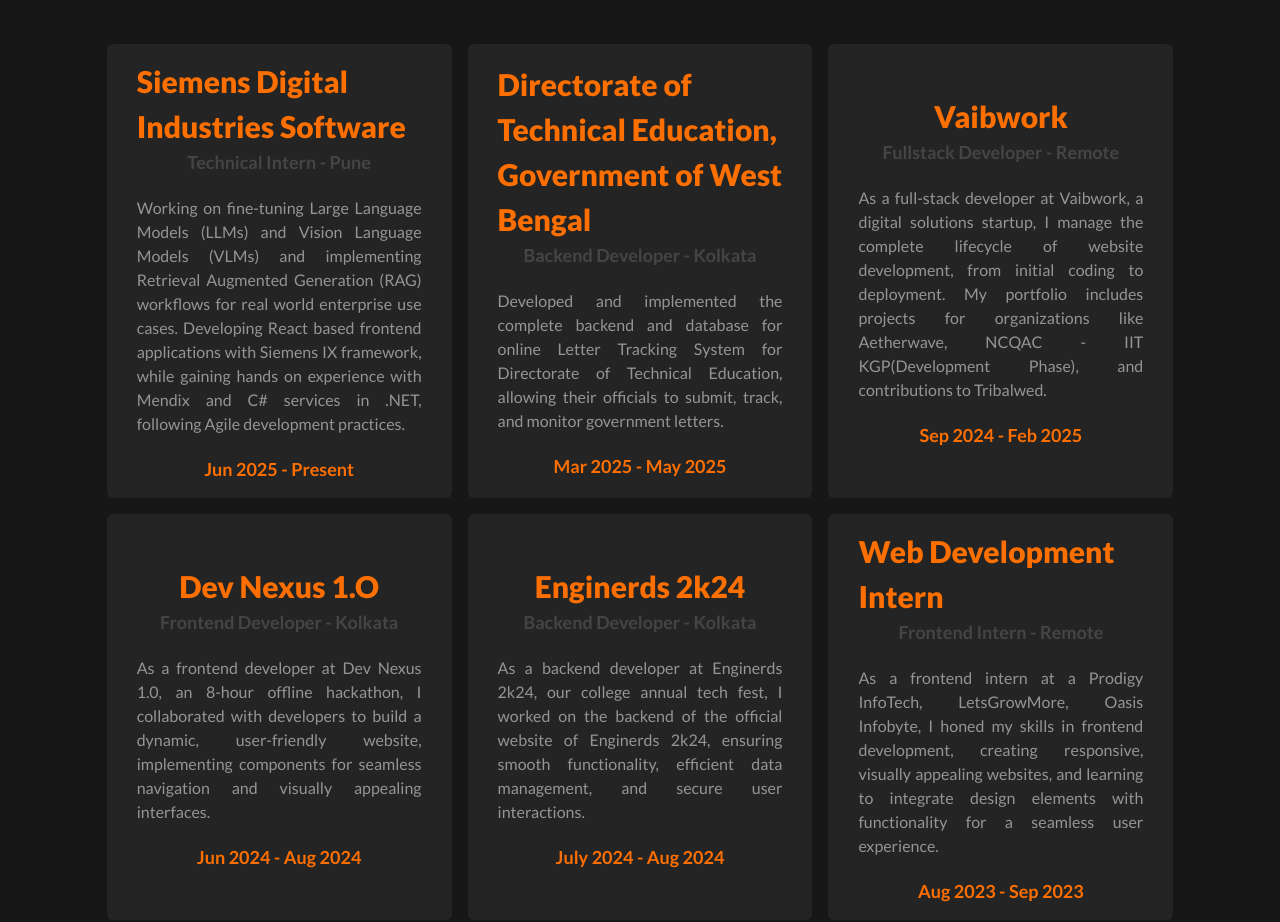
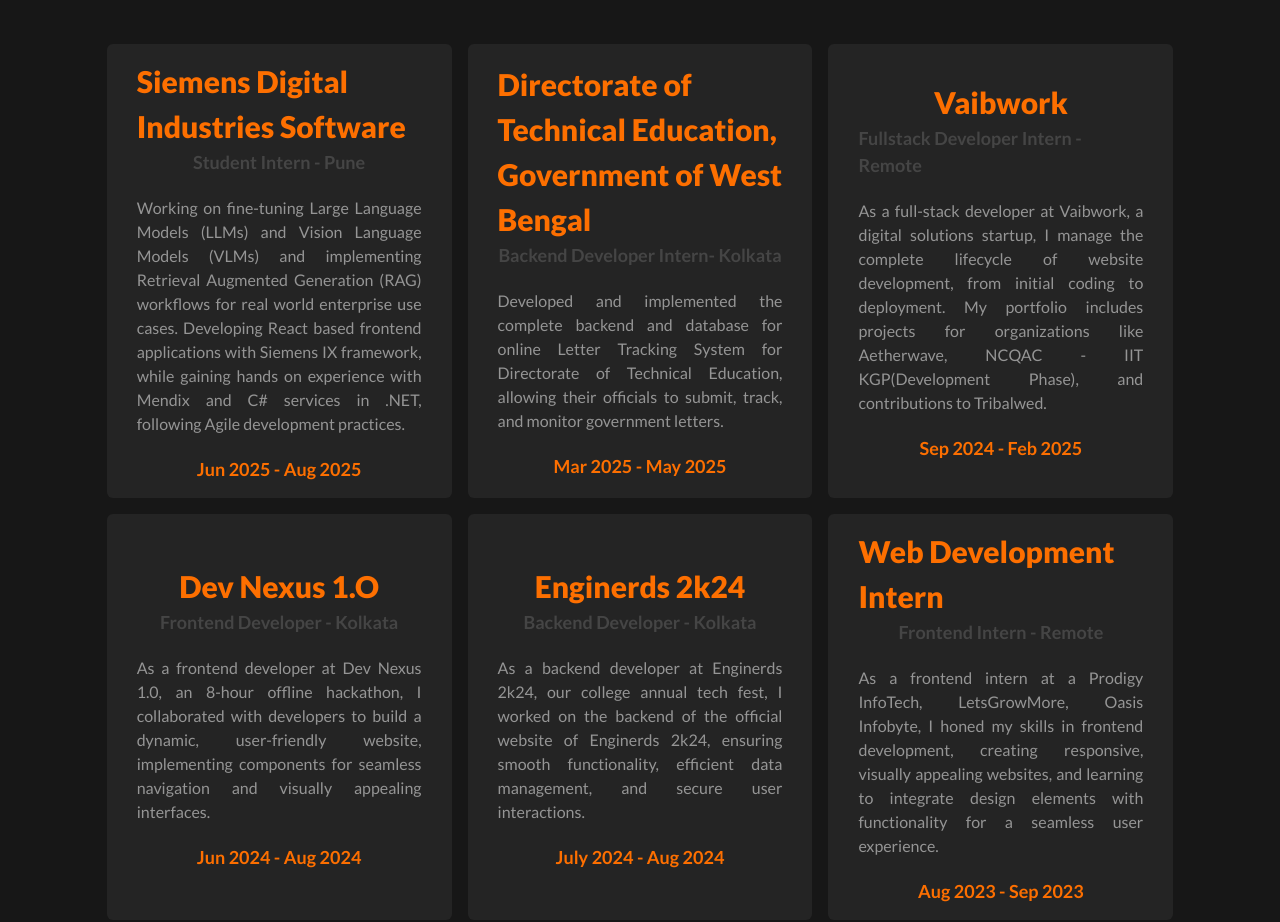
Before and after one commit to PriangshuChakraborty/portfolio, a React (Vite) app: page / in a window 1280 px wide. Shown: the part 5780-6702 px from the top of the page. Built offline with nearby package versions, Linux system fonts and the light colour scheme.

Commit message:
Update internship roles and durations in experienceData

```diff
--- a/src/constant.ts
+++ b/src/constant.ts
@@ -227,21 +227,21 @@
 export const experienceData = [
   {
     title: "Siemens Digital Industries Software",
-    role: "Technical Intern - Pune",
-    duration: "Jun 2025 - Present",
+    role: "Student Intern - Pune",
+    duration: "Jun 2025 - Aug 2025",
     description:
       "Working on fine-tuning Large Language Models (LLMs) and Vision Language Models (VLMs) and implementing Retrieval Augmented Generation (RAG) workflows for real world enterprise use cases. Developing React based frontend applications with Siemens IX framework, while gaining hands on experience with Mendix and C# services in .NET, following Agile development practices.",
   },
   {
     title: "Directorate of Technical Education, Government of West Bengal",
-    role: "Backend Developer - Kolkata",
+    role: "Backend Developer Intern- Kolkata",
     duration: "Mar 2025 - May 2025",
     description:
       "Developed and implemented the complete backend and database for online Letter Tracking System for  Directorate of Technical Education, allowing their officials to submit, track, and monitor government letters.",
   },
   {
     title: "Vaibwork",
-    role: "Fullstack Developer - Remote",
+    role: "Fullstack Developer Intern - Remote",
     duration: "Sep 2024 - Feb 2025",
     description:
       "As a full-stack developer at Vaibwork, a digital solutions startup, I manage the complete lifecycle of website development, from initial coding to deployment. My portfolio includes projects for organizations like Aetherwave, NCQAC - IIT KGP(Development Phase), and contributions to Tribalwed.",
```
